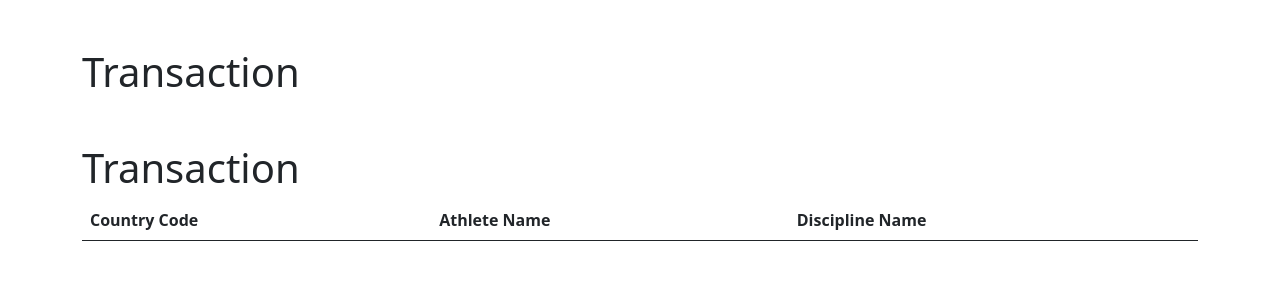
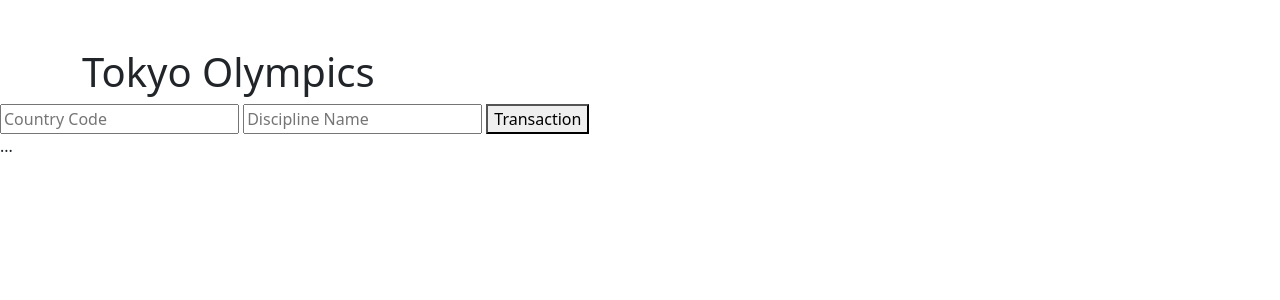
Before and after one commit to aigallegos/olympics_db_web_app, a Flask app: template app/templates/transaction.html in a window 1280 px wide. Shown: the top 300 px of the page. Run offline with Flask 3, Linux system fonts and the light colour scheme; the template is opened without the code that fills it, so the values that code supplies are empty; parts of the project's set-up code (start-up, migrations or seed data) failed here and were passed over.

Commit message:
Update transaction.html

```diff
--- a/app/templates/transaction.html
+++ b/app/templates/transaction.html
@@ -1,7 +1,8 @@
 <!DOCTYPE html>
+
 <html>
     <head>
-        <title>Demo: TODO</title>
+        <title></title>
 
         <meta charset="utf-8">
         <meta name="viewport" content="width=device-width, initial-scale=1">
@@ -18,53 +19,42 @@
     <body>
 
     <main role="main" class="container extra-bottom">
-      <h1 class="mt-5">Transaction</h1>
+      <h1 class="mt-5">Tokyo Olympics</h1>
     </main>
 
-    <!--Todo Table-->
-   <main role="main" class="container extra-bottom">
-  <h1 class="mt-5">Transaction</h1>
-</main>
+    <!-- Add the following input fields for transaction query -->
+    <div>
+      <input type="text" placeholder="Country Code" id="transactionCountryCode">
+      <input type="text" placeholder="Discipline Name" id="transactionDisciplineName">
+      <button onclick="performTransactionQuery()"> Transaction </button>
+    </div>
 
-<!--Todo Table-->
-<div class="container table-responsive">
-    <table class="table">
-        <thead>
-        <tr>
+    <!-- Add the following JavaScript function to handle the transaction query -->
+    <script>
+      function performTransactionQuery() {
+        var countryCode = document.getElementById("transactionCountryCode").value;
+        var disciplineName = document.getElementById("transactionDisciplineName").value;
 
-            <th class="portfolio-id">Country Code</th>
-            <th class="athlete-name">Athlete Name</th>
-            <th class="discipline-name">Discipline Name</th>
-        </tr>
-        </thead>
+        var xhr = new XMLHttpRequest();
+        var url = "/transaction";
 
-        <tbody>
-        {% for item in results['athlete_items'] %}
-            <tr>
-                <td>{{ item.Country }}</td>
-                <td>{{ item.Name }}</td>
-                <td></td>
-            </tr>
-        {% endfor %}
+        xhr.open("POST", url, true);
+        xhr.setRequestHeader("Content-Type", "application/json");
 
-        </tbody>
-        <tbody>
+        xhr.onreadystatechange = function () {
+          if (xhr.readyState === 4 && xhr.status === 200) {
+            var results = JSON.parse(xhr.responseText);
+            // Do something with the results, e.g., update the table or display a message
+          }
+        };
 
-        {% for item in results['discipline_items'] %}
-            <tr>
-                <td></td>
-                <td></td>
-                <td>{{ item.DisciplineName }}</td>
-            </tr>
-        {% endfor %}
+        var data = JSON.stringify({"country_code": countryCode, "discipline_name": disciplineName});
+        xhr.send(data);
+      }
+    </script>
 
-        </tbody>
-    </table>
-</div>
-
-    <script src="https://ajax.googleapis.com/ajax/libs/jquery/3.6.0/jquery.min.js"></script>
-    <script src="https://cdn.jsdelivr.net/npm/bootstrap@5.0.0-beta2/dist/js/bootstrap.bundle.min.js"
-        integrity="sha384-b5kHyXgcpbZJO/tY9Ul7kGkf1S0CWuKcCD38l8YkeH8z8QjE0GmW1gYU5S9FOnJ0" crossorigin="anonymous"></script>
-    <script src="{{ url_for('static', filename='script/modal.js') }}"></script>
+    <!-- Remaining HTML content -->
+    ...
+</html>
 
 </html>
```
